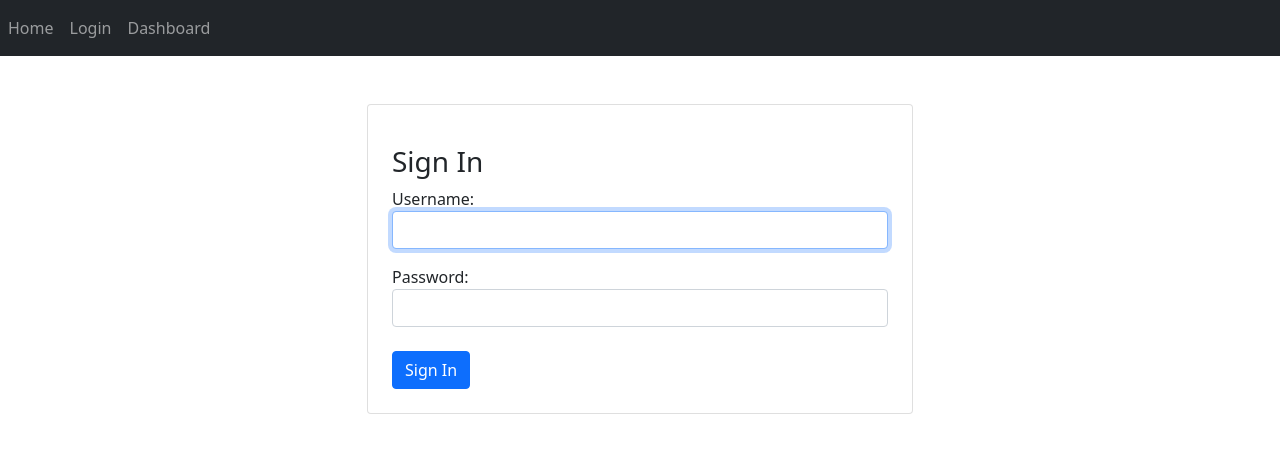
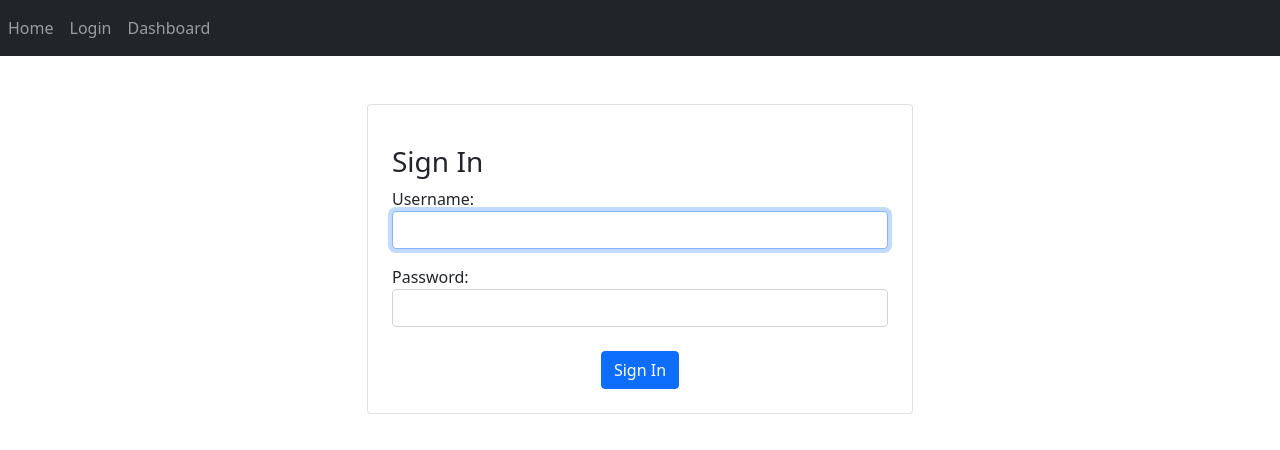
Before and after one commit to karthikairasu/React_login_test, a React (Create React App) app: page /login in a window 1280 px wide. Shown: the top 450 px of the page. Built offline with nearby package versions, Linux system fonts and the light colour scheme.

Commit message:
Update login.js

```diff
--- a/src/components/login.js
+++ b/src/components/login.js
@@ -68,7 +68,7 @@ const Login = () => {
             className='form-control'
           />
           </div>
-          <div className='form-group'>
+          <div className='form-group text-center'>
             <button type="button" className='btn btn-primary mt-4'>Sign In</button>
           </div>
         </form>
```
